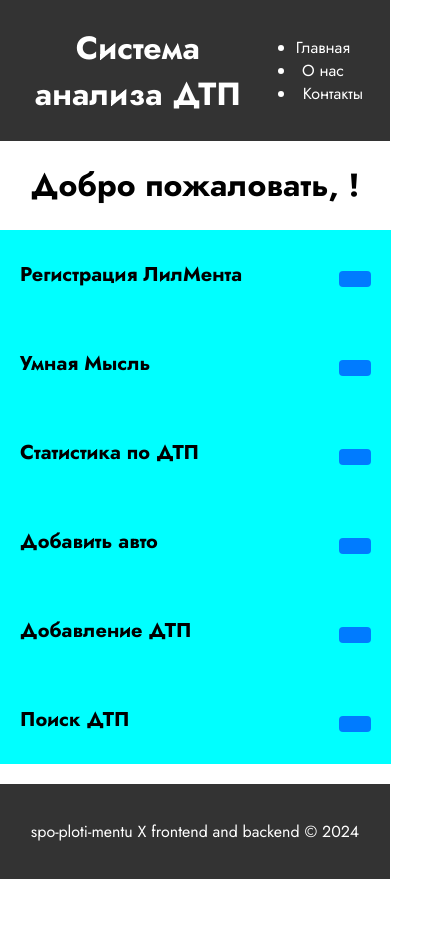
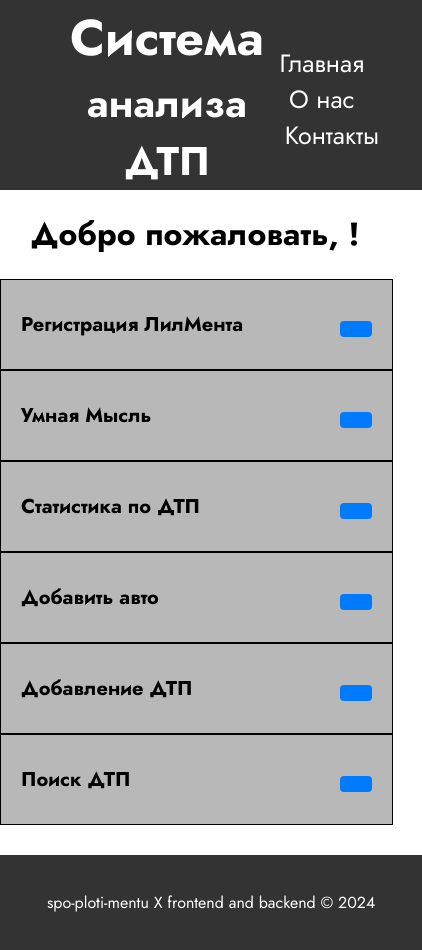
Before and after one commit to Nika-s-Basement/spo-ploti-mentu, a React (Vite) app: page /main in a window 390 px wide. Shown: the whole page, 422 px wide, since content can reach past the window. Before the commit the page ends 879 px from the top, so only its background shows below. Built offline with nearby package versions, Linux system fonts and the light colour scheme.

Commit message:
Исправление стилей

```diff
--- a/src/component/Dropdown/Dropdown.module.css
+++ b/src/component/Dropdown/Dropdown.module.css
@@ -1,9 +1,10 @@
 .dropdown {
     width: 90%;
-    background-color: aqua;
+    background-color: #b8b8b8;
     max-width: 1200px;
     margin: 0 auto;
     padding: 20px;
+    border: 1px solid #000;
 }
 
 .header {
--- a/src/component/FrontBackReq/Header.jsx
+++ b/src/component/FrontBackReq/Header.jsx
@@ -3,10 +3,13 @@ import styles from './Header.module.css';
 
 const Header = () => (
   <header className={styles.header}>
-    <h1>Система анализа ДТП</h1>
-    <nav>
-      <ul>
-        <li><a href="/">Главная</a></li>
+      <div>
+          <h1>Система</h1>
+          <h2>анализа ДТП</h2>
+      </div>
+      <nav>
+          <ul>
+              <li><a href="/">Главная</a></li>
         <li><a href="/about">О нас</a></li>
         <li><a href="/contact">Контакты</a></li>
       </ul>
@@ -14,4 +17,4 @@ const Header = () => (
   </header>
 );
 
-export default Header;
+export default Header
--- a/src/component/FrontBackReq/Header.module.css
+++ b/src/component/FrontBackReq/Header.module.css
@@ -4,22 +4,52 @@
   display: flex;
   justify-content: space-between;
   align-items: center;
-  padding: 20px;
+  height: 150px;
+}
+
+header div {
+  display: flex;
+  flex-direction: column;
 }
 
 .header h1 {
+  font-size: 50px;
   margin: 0;
+  text-align: start;
+  padding-left: 50px;
+
+}
+
+.header h2 {
+  font-size: 40px;
+  margin: 0;
+  text-align: center;
+  padding-left: 50px;
 }
 
 .header nav {
   display: flex;
+  height: 33%;
+  width: 25%;
+  align-items: center;
+  padding: 20px;
+  margin-right: 50px;
+}
+
+.header nav ul {
+  display: flex;
+  justify-content: space-between;
+  height: 100%;
+  width: 100%;
+  margin: auto;
+  align-items: center;
   list-style: none;
-  margin: 0;
   padding: 0;
 }
 
 .header nav li {
   margin-right: 20px;
+  list-style-type: none;
 }
 
 .header nav li:last-child {
@@ -29,8 +59,26 @@
 .header nav a {
   color: #fff;
   text-decoration: none;
+  font-size: 25px;
 }
 
 .header nav a:hover {
   text-decoration: underline;
 }
+
+@media (max-width: 768px) {
+  nav {
+    align-content: center;
+    height: 100%;
+    margin-bottom: 50px;
+  }
+
+  ul {
+    display: flex;
+    flex-direction: column;
+    align-content: space-between;
+    top: 70px;
+    left: 0;
+    width: 100%;
+  }
+}
--- a/src/component/FrontBackReq/Layout.module.css
+++ b/src/component/FrontBackReq/Layout.module.css
@@ -7,6 +7,7 @@ body {
     display: flex;
     flex-direction: column;
     min-height: 100vh;
+    justify-content: space-between;
 }
 
 header {
@@ -14,12 +15,8 @@ header {
     color: #fff;
     padding: 20px;
     text-align: center;
+    width: 98%;
 }
-
-main{
-    margin-bottom: 20px;
-}
-
 
 footer {
     background-color: #333;
@@ -30,6 +27,8 @@ footer {
     left: 0;
     right: 0;
     z-index: 999;
+    margin-top: 30px;
+    width: 98%;
 }
 
 .center {
--- a/src/component/LoginForm/LoginForm.module.css
+++ b/src/component/LoginForm/LoginForm.module.css
@@ -2,16 +2,21 @@
   display: flex;
   flex-direction: column;
   align-items: center;
+  justify-items: center;
   padding: 20px;
   background-color: #d8d8d8;
   border-radius: 4px;
-  box-shadow: 0px 2px 4px rgba(0, 0, 0, 0.1);
-  width: 100%;
-  max-width: 300px;
+  border: 1px solid #000;
+  box-shadow: 0 2px 4px rgba(0, 0, 0, 0.1);
+  width: 450px;
+  height: 300px;
+  justify-content: center;
+  margin: auto;
 }
 
-@media (min-width: 768px) {
+@media (max-width: 768px) {
   .loginForm {
     width: 300px;
+    height: 200px;
   }
 }
--- a/src/component/RegisterForm/RegisterForm.module.css
+++ b/src/component/RegisterForm/RegisterForm.module.css
@@ -2,10 +2,11 @@
     display: flex;
     flex-direction: column;
     align-items: center;
+    justify-self: center;
     padding: 20px;
     background-color: #d8d8d8;
     border-radius: 4px;
-    box-shadow: 0px 2px 4px rgba(0, 0, 0, 0.1);
+    box-shadow: 0 2px 4px rgba(0, 0, 0, 0.1);
     width: 100%;
     max-width: 300px;
   }
--- a/src/pages/LoginPage/LoginPage.jsx
+++ b/src/pages/LoginPage/LoginPage.jsx
@@ -2,8 +2,9 @@ import React from 'react';
 import Layout from '../../component/FrontBackReq/Layout';
 import LoginForm from '../../component/LoginForm/LoginForm';
 
+
 const LoginPage = () => (
-  <Layout>
+  <Layout className="LoginPage">
     <LoginForm label='Login' />
   </Layout>
 );
--- a/src/pages/MainPage/MainPage.css
+++ b/src/pages/MainPage/MainPage.css
@@ -1,13 +1,19 @@
 main {
-  display: flex;
-  flex-direction: column;
-  align-items: center;
+  width: 100%;
+  margin:auto;
 }
+
 
 .dropdown {
   margin-bottom: 25px;
 }
 
+.dropdown div {
+  width: 100%;
+  display: flex;
+  justify-content: space-between;
+}
+
 h1{
   text-align: center;
 }
--- a/src/pages/MainPage/MainPage.jsx
+++ b/src/pages/MainPage/MainPage.jsx
@@ -67,6 +67,7 @@ const MainPage = () => {
             <h1>
                 Добро пожаловать, {fio}!
             </h1>
+            <div>
                 <Dropdown label="Регистрация ЛилМента">
                     <RegisterForm label='Sign up' />
                 </Dropdown>
@@ -87,6 +88,7 @@ const MainPage = () => {
                 <Dropdown label="Поиск ДТП">
                     <DtpList dtps={dtps} />
                 </Dropdown>
+            </div>
         </Layout>
     );
 };
```
Lines whose indentation alone changed are shown as unchanged.
